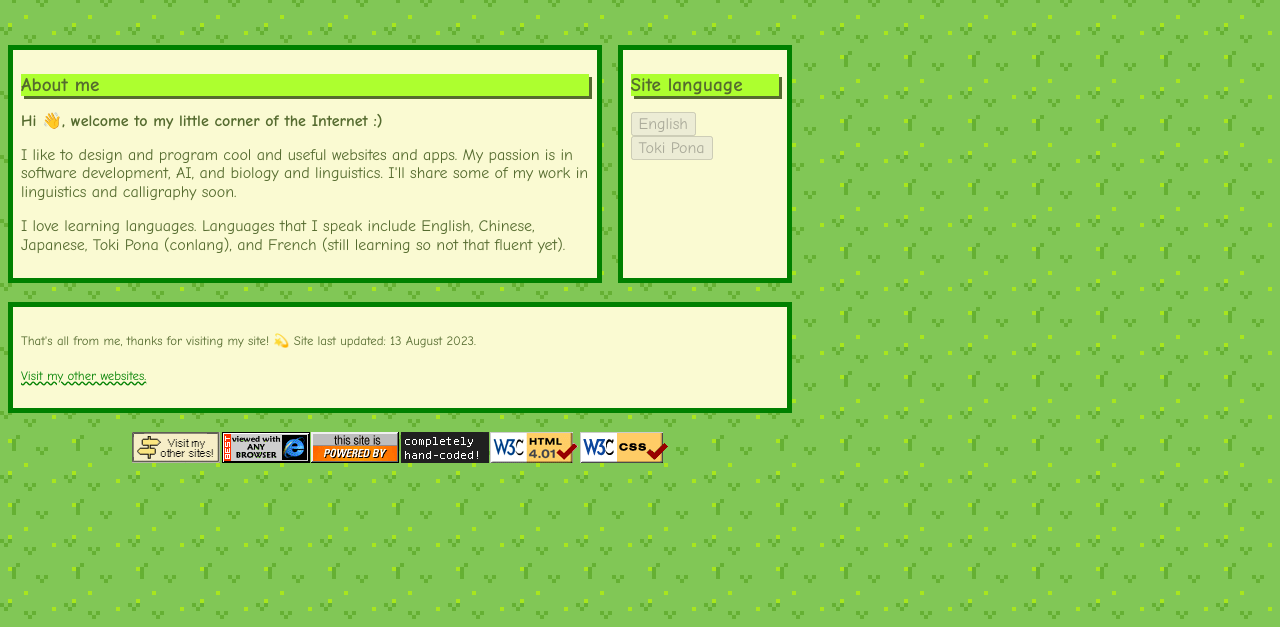
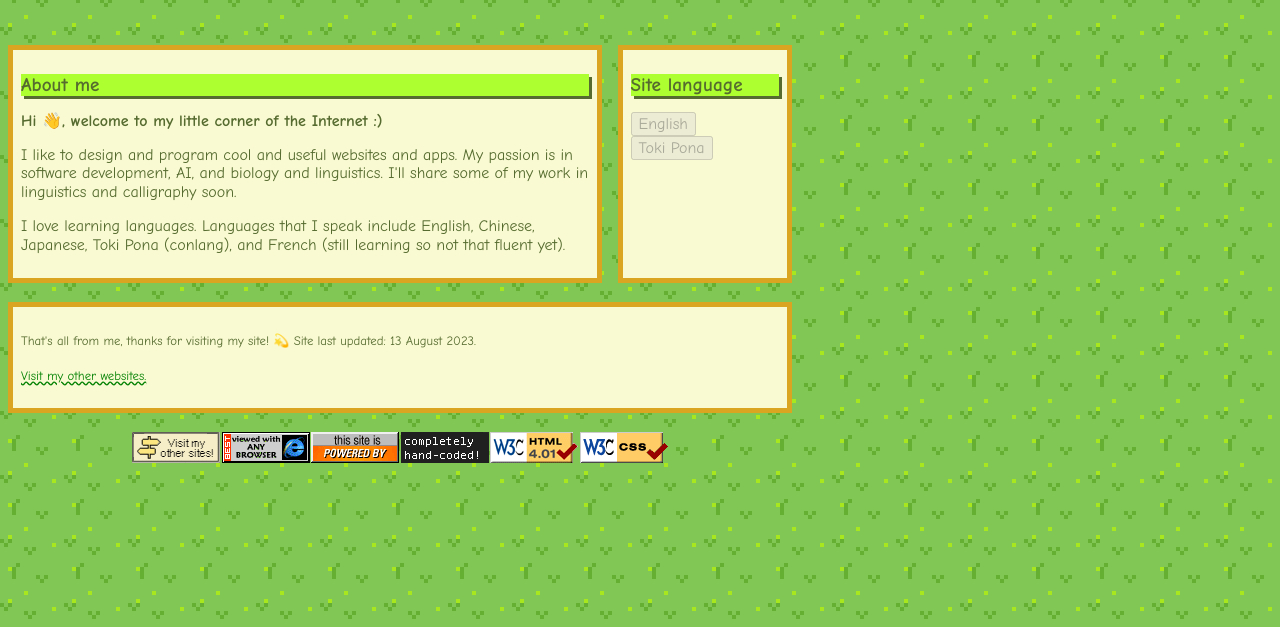
Before and after one commit to cervonwong/frontyard, a website built with Parcel: page index.html in a window 1280 px wide. Shown: the part 173-800 px from the top of the page. Built offline with nearby package versions, Linux system fonts and the light colour scheme; some packages are replaced by stand-ins of ours; a web font is replaced by a local one.

Commit message:
Change border colour of boxes

```diff
--- a/index.html
+++ b/index.html
@@ -74,7 +74,7 @@
 
     .box {
       background: lightgoldenrodyellow;
-      border: 5px green solid;
+      border: 5px goldenrod solid;
       padding: 0.5rem;
       margin-bottom: 1.2rem;
     }
```
